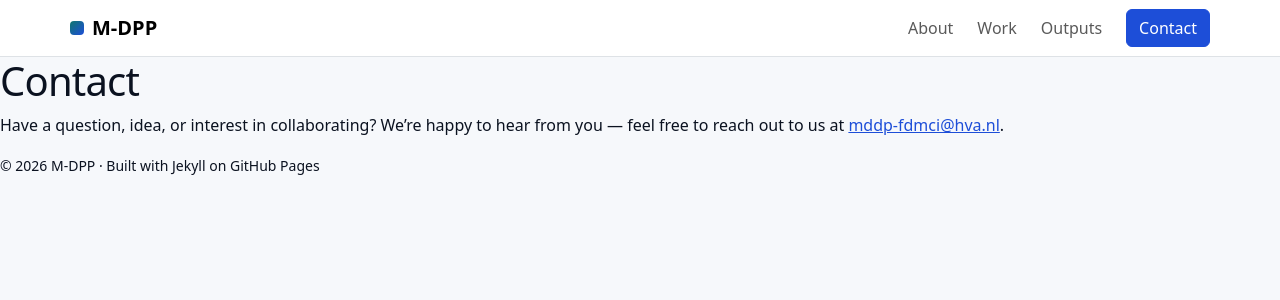
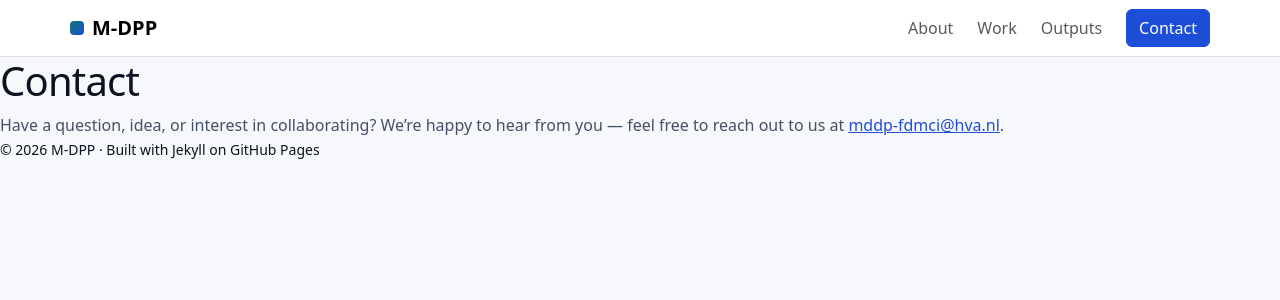
Before and after one commit to MDPP-ops/website, a Jekyll site: the page built from contact.md, in a window 1280 px wide. Shown: the top 300 px of the page. Built offline with Jekyll 4.4.1, drawn with Linux system fonts in a browser that asks for light colours.

Commit message:
Update contact.md

```diff
--- a/contact.md
+++ b/contact.md
@@ -6,7 +6,7 @@ permalink: /contact/
 
 # Contact
 
-<p>
+<p class="text-secondary mb-0">
   Have a question, idea, or interest in collaborating? We’re happy to hear from you — feel free to reach out to us at
   <a href="mailto:mddp-fdmci@hva.nl">mddp-fdmci@hva.nl</a>.
 </p>
```
